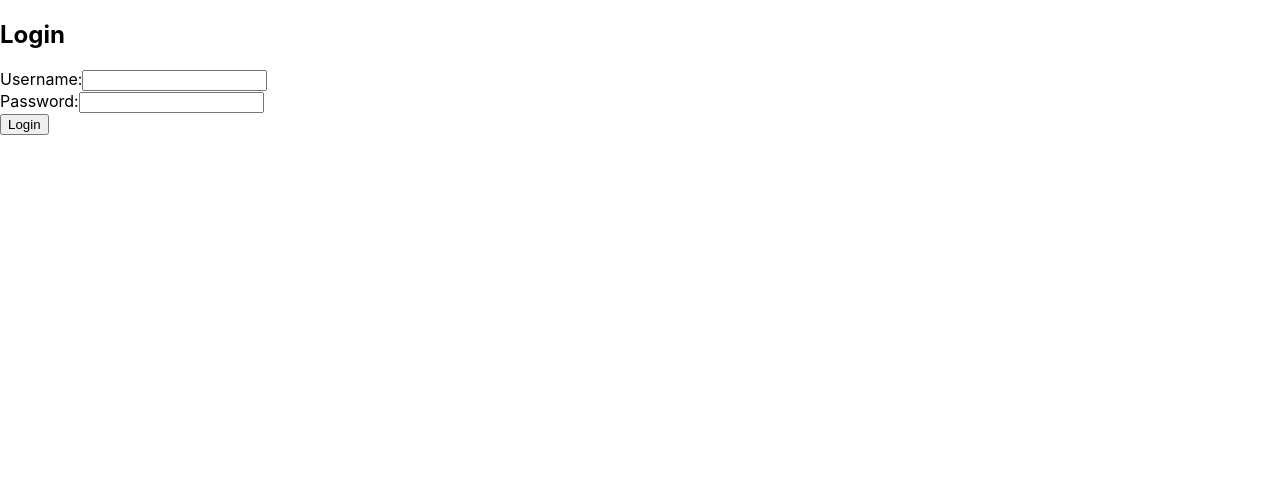
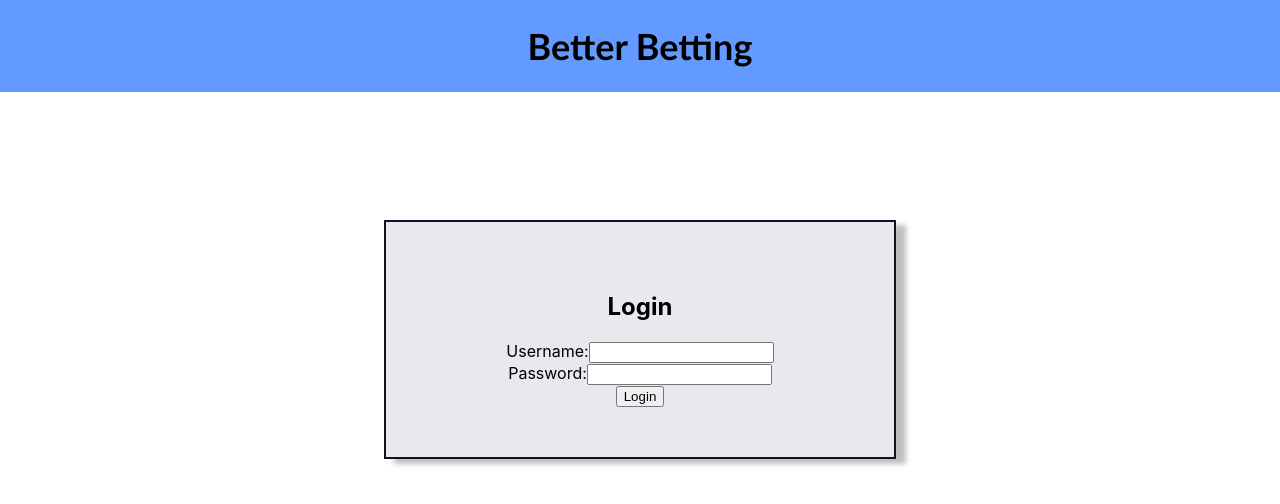
Before and after one commit to PVFractal/better-bets, a React (Create React App) app: page /login in a window 1280 px wide. Shown: the top 504 px of the page. Built offline with nearby package versions, Linux system fonts and the light colour scheme.

Commit message:
Somce css and changes

```diff
--- a/src/App.css
+++ b/src/App.css
@@ -20,3 +20,13 @@
   text-underline-position: above;
   color:rgb(125, 121, 255);
 }
+
+.Login {
+  margin-top: 10%;
+  margin-right: 30%;
+  margin-left: 30%;
+  padding: 50px 50px;
+  border: 2px solid rgb(18, 17, 36);
+  background-color: rgb(232, 232, 239);
+  box-shadow: 10px 5px 5px rgba(0, 0, 0, 0.254);
+}
--- a/src/pages/Login.tsx
+++ b/src/pages/Login.tsx
@@ -12,7 +12,19 @@ function Login() {
   };
 
   return (
-    <form onSubmit={handleSubmit}>
+    <div className='App'>
+      <header className="Main-header">
+        <div>
+          {/* placeholder div */}
+        </div>
+        <div className='Title'>
+          <h1>Better Betting</h1>
+        </div>
+        <div>
+          {/* placeholder div */}
+        </div>
+      </header>
+      <form onSubmit={handleSubmit} className='Login'>
         <h2>Login</h2>
         <div>
           <label htmlFor="username">Username:</label>
@@ -34,6 +46,7 @@ function Login() {
         </div>
         <button type="submit">Login</button>
       </form>
+    </div>
   );
 };
 
```
Lines whose indentation alone changed are shown as unchanged.
